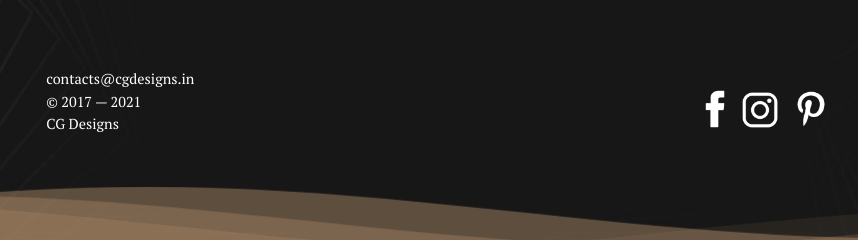
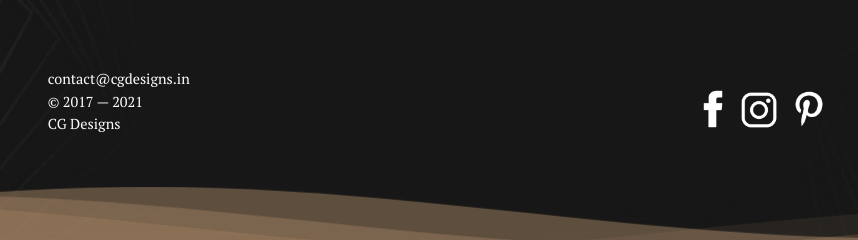
Before and after one commit to guptahimachal/CG-Creation, a plain HTML site: page index.html in a window 1280 px wide. Shown: the part 11356-11596 px from the top of the page, 200-1058 px from the left. Drawn offline with nearby package versions, Linux system fonts and the light colour scheme; a web font is replaced by a local one.

Commit message:
Updating Email ID

```diff
--- a/index.html
+++ b/index.html
@@ -151,7 +151,7 @@
     <section id="contact-us">
         <div class="contact-container">
             <div class="contact-text">
-                <h5 class="email">contacts@cgdesigns.in</h5>
+                <h5 class="email">contact@cgdesigns.in</h5>
                 <h5>© 2017 — 2021</h5>
                 <h5>CG Designs</h5>
             </div>
```
